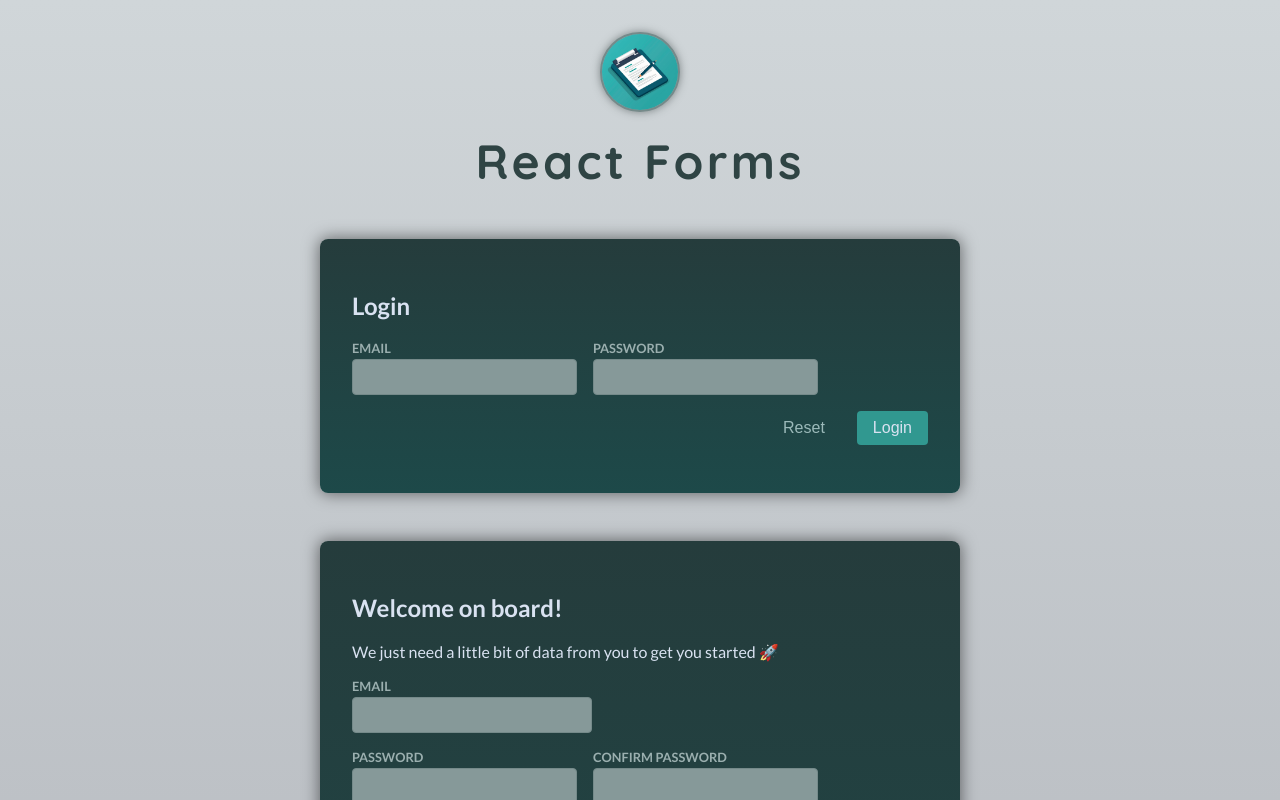
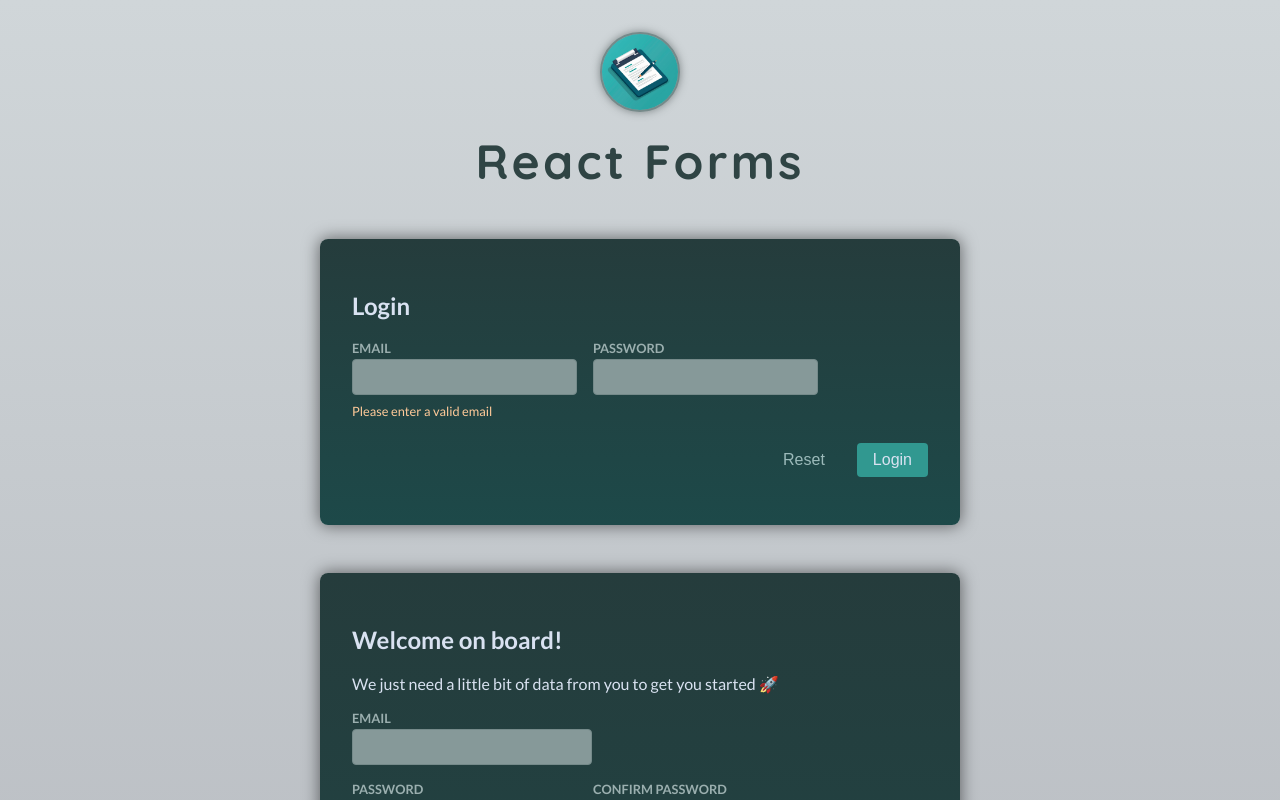
Before and after one commit to harshahossain/react-form, a React (Vite) app: page / in a window 1280 px wide. Both pictures are taken after typing "name@example.com", "Sample123" into the empty fields and a click on the button "Login". Shown: the top 800 px of the page. Built offline with nearby package versions, Linux system fonts and the light colour scheme.

Commit message:
Update StateLogin.jsx
validated on keystroke

```diff
--- a/src/components/StateLogin.jsx
+++ b/src/components/StateLogin.jsx
@@ -11,6 +11,22 @@
     email: "",
     password: "",
   });
+
+  const [didEdit, setDidEdit] = useState({
+    email: false,
+    password: false,
+  });
+  //validating
+  const emailIsInvalid = didEdit.email && !enteredValues.email.includes("@");
+
+  function handleInputBlur(identifier) {
+    setDidEdit((prevEdit) => ({
+      ...prevEdit,
+      [identifier]: true,
+    }));
+  }
+
+  //
   function handleSubmit(evt) {
     evt.preventDefault();
 
@@ -32,6 +48,10 @@
       ...prevState,
       [identifier]: evt.target.value,
     })); //must do ({})
+    setDidEdit((prevEdit) => ({
+      ...prevEdit,
+      [identifier]: false,
+    }));
   }
   return (
     <form onSubmit={handleSubmit}>
@@ -46,7 +66,11 @@
             name="email"
             onChange={(evt) => handleInputChange("email", evt)}
             value={enteredValues.email}
+            onBlur={() => handleInputBlur("email")}
           />
+          <div className="control-error">
+            {emailIsInvalid && <p>Please enter a valid email</p>}
+          </div>
         </div>
 
         <div className="control no-margin">
```
